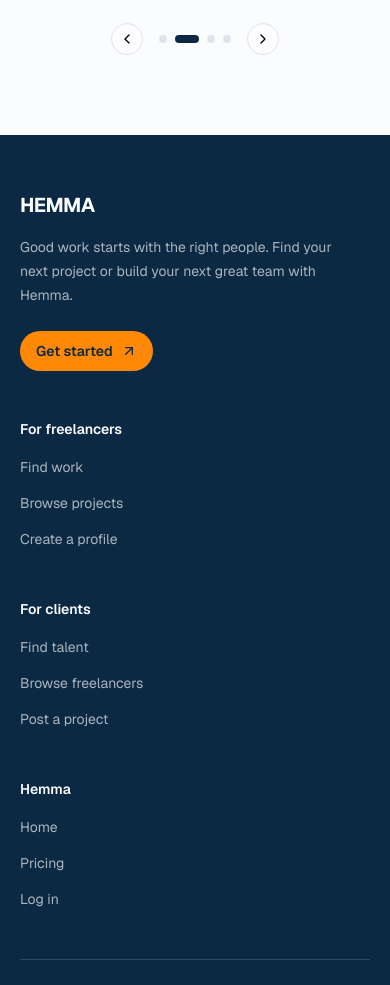
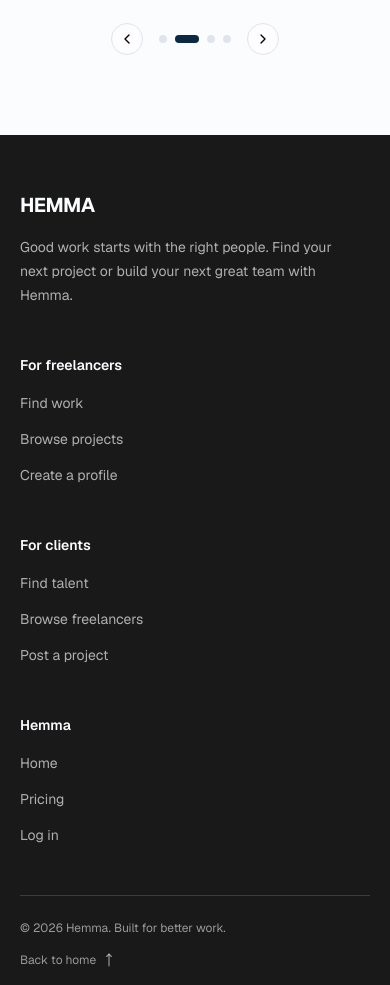
Before and after one commit to Basem6/freelance-hub, a Next.js app: page / in a window 390 px wide. Shown: the part 3480-4465 px from the top of the page. Built offline with nearby package versions, Linux system fonts and the light colour scheme; no server answers.

Commit message:
add mobile Nav

```diff
--- a/app/page.jsx
+++ b/app/page.jsx
@@ -9,9 +9,8 @@ export default function LandingPage() {
         <main>
         <Navbar></Navbar>
         <Hero></Hero>
-        {/* <FreelancerShowcase></FreelancerShowcase> */}
         <TrustedBy></TrustedBy>
-        <Testimonials></Testimonials>
+        {/* <Testimonials></Testimonials> */}
         <Footer></Footer>
         </main>
     )
--- a/components/landing/footer.tsx
+++ b/components/landing/footer.tsx
@@ -30,7 +30,7 @@ const LINK_GROUPS = [
 
 export function Footer() {
   return (
-    <footer className="bg-primary text-font-primary">
+    <footer className="bg-black/90 text-font-primary">
       <div className="mx-auto max-w-7xl px-5 py-14 sm:px-8 sm:py-16 lg:px-10">
         <div className="grid gap-12 border-b border-white/15 pb-12 sm:grid-cols-2 lg:grid-cols-[1.5fr_repeat(3,minmax(0,1fr))] lg:gap-10">
           <div className="sm:col-span-2 lg:col-span-1">
@@ -46,13 +46,6 @@ export function Footer() {
               Good work starts with the right people. Find your next project or
               build your next great team with Hemma.
             </p>
-            <Link
-              href="/choose-role"
-              className="mt-6 inline-flex items-center gap-2 rounded-full bg-orange-400 px-4 py-2.5 text-sm font-semibold text-primary transition-colors hover:bg-orange-300"
-            >
-              Get started
-              <ArrowUpRight aria-hidden="true" className="size-4" />
-            </Link>
           </div>
 
           {LINK_GROUPS.map((group) => (
--- a/components/landing/hero.jsx
+++ b/components/landing/hero.jsx
@@ -1,4 +1,3 @@
-import Image from "next/image"
 import BounceCards from "./cards"
 import CircularText from "./circleText"
 import CountUp from "./count"
```
